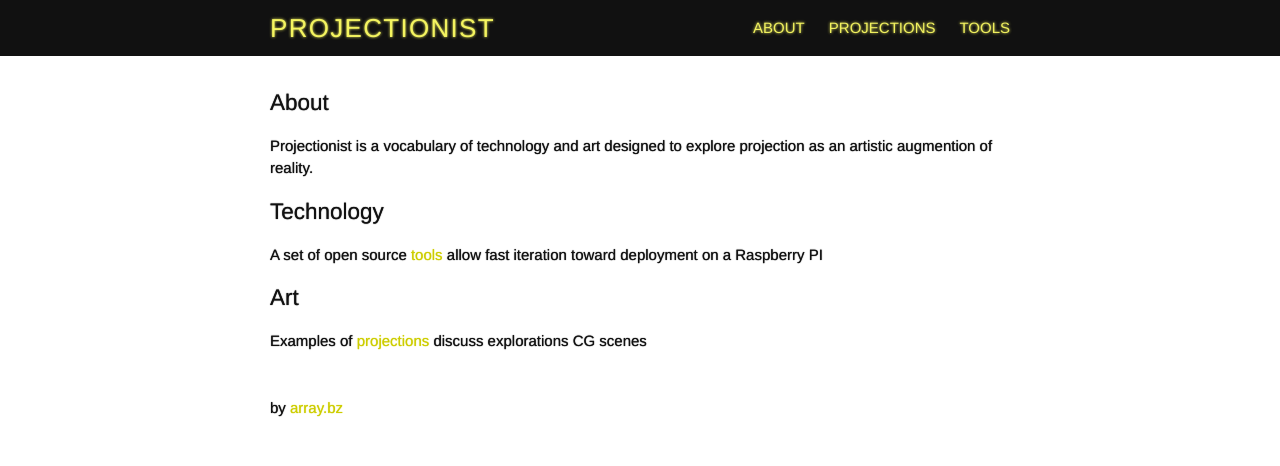
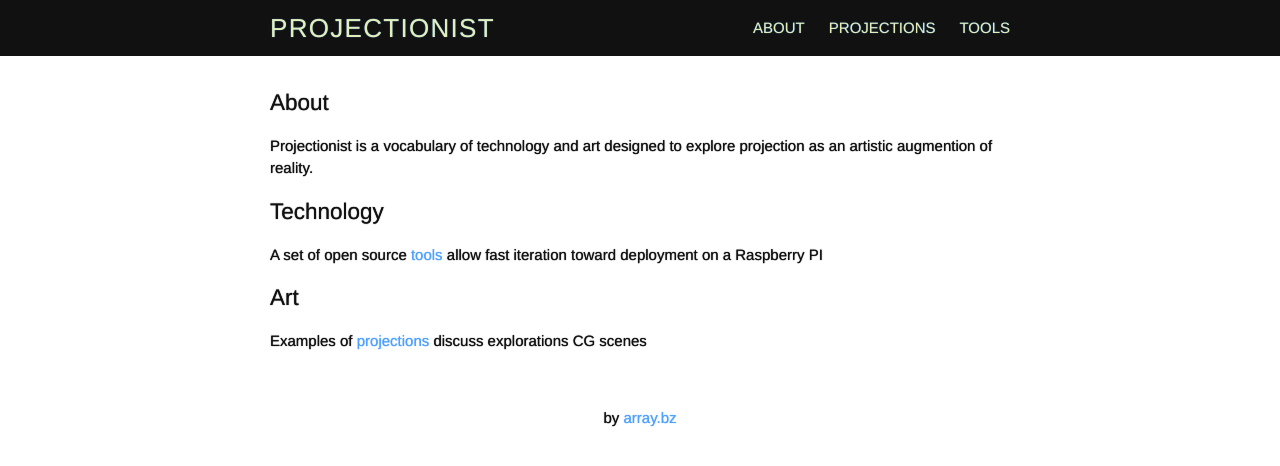
Before and after one commit to projectionist/projectionist.github.io, a Jekyll site: the page built from about.html, in a window 1280 px wide. Shown: the top 466 px of the page. Built offline with Jekyll 4.4.1, drawn with Linux system fonts in a browser that asks for light colours; nearby versions of some CDN libraries; Markdown is read by kramdown in place of the engine named in the settings.

Commit message:
page styling

```diff
--- a/_sass/_base.scss
+++ b/_sass/_base.scss
@@ -16,6 +16,7 @@ dl, dd, ol, ul, figure {
 body {
     font: $base-font-weight #{$base-font-size}/#{$base-line-height} $base-font-family;
     color: $text-color;
+    text-shadow: 0 0 1px $text-color;
     background-color: $background-color;
     -webkit-text-size-adjust: 100%;
     -webkit-font-feature-settings: "kern" 1;
@@ -23,7 +24,19 @@ body {
     -o-font-feature-settings: "kern" 1;
     font-feature-settings: "kern" 1;
     font-kerning: normal;
-    text-shadow: 0 0 1px $text-color;
+
+    // begin background effect
+    @-webkit-keyframes background_keyframes {
+      0% {
+        background-color: darken($background-color, 25%);
+      }
+      100% {
+        background-color: $background-color;
+      }
+    }
+    animation: background_keyframes 500ms;
+    animation-timing-function: ease-out;
+    // end background effect
 }
 
 
@@ -97,7 +110,7 @@ a {
     text-decoration: none;
 
     &:hover {
-        color: lighten($link-color, 5%);
+      color: lighten($link-color, 10%);
     }
 }
 
--- a/_sass/_layout.scss
+++ b/_sass/_layout.scss
@@ -5,18 +5,16 @@
     z-index: 10000;
     background-color: $header-bg;
     min-height: 56px;
-    // @include blur(1px);
     font-weight: 200;
 
     // Positioning context for the mobile navigation icon
     position: relative;
 
     a {
-      color: rgba(255,255,100,0.9);
-      text-shadow: 0 0 3px rgba(255,255,100,0.9);
+      color: $header-link-color;
 
       &:hover {
-          color: rgba(255,255,100,1.0);
+          color: darken($header-link-color, 20%);
       }
     }
 }
@@ -104,6 +102,11 @@
 }
 
 
+.site-footer {
+  text-align: center;
+  padding: 10px 0;
+}
+
 /**
  * Page content
  */
--- a/css/main.scss
+++ b/css/main.scss
@@ -16,9 +16,10 @@ $spacing-unit:     30px;
 
 $text-color:       #111;
 $background-color: white;
+$link-color:       #50A0FF;
+
 $header_bg:        #111;
-$brand-color:      rgb(205,205,0);
-$link-color:       $brand-color;
+$header-link-color: rgba(255,255,175,0.85);
 
 $grey-color:       #828282;
 $grey-color-light: lighten($grey-color, 40%);
```
